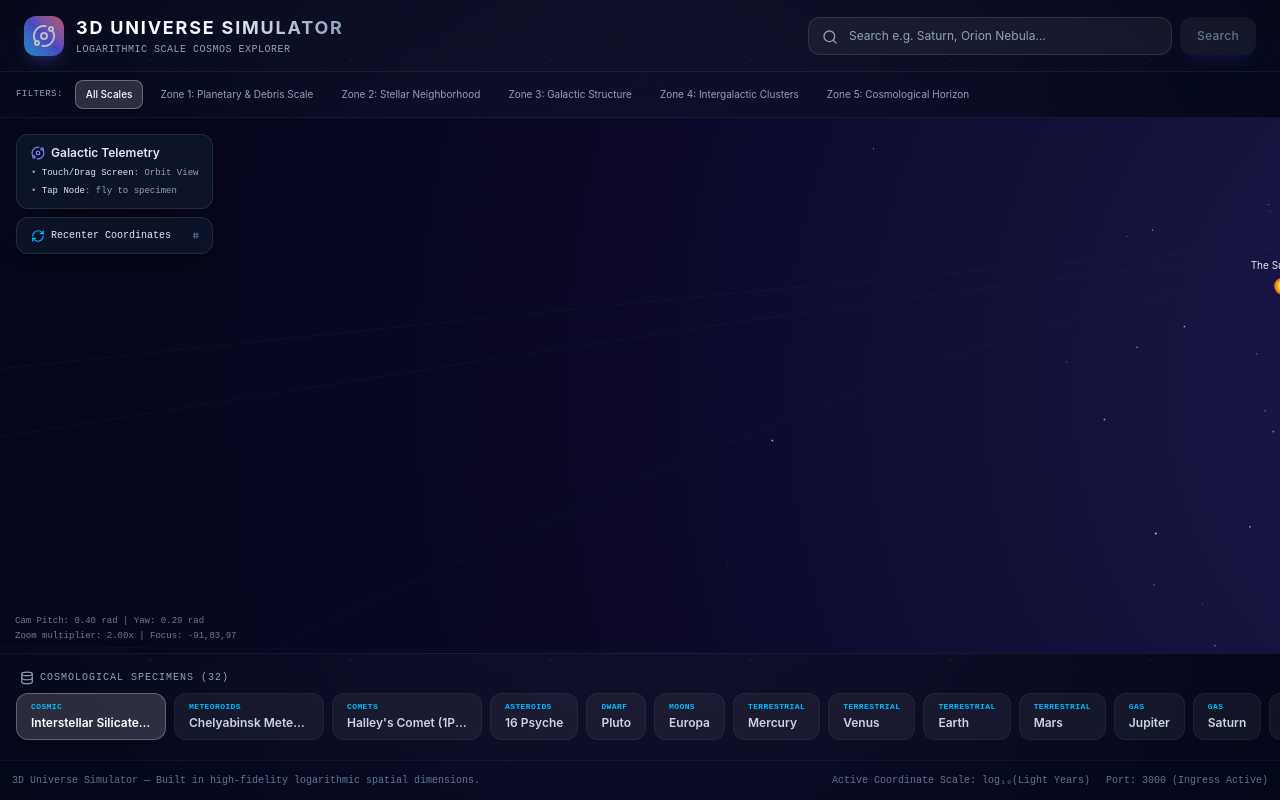
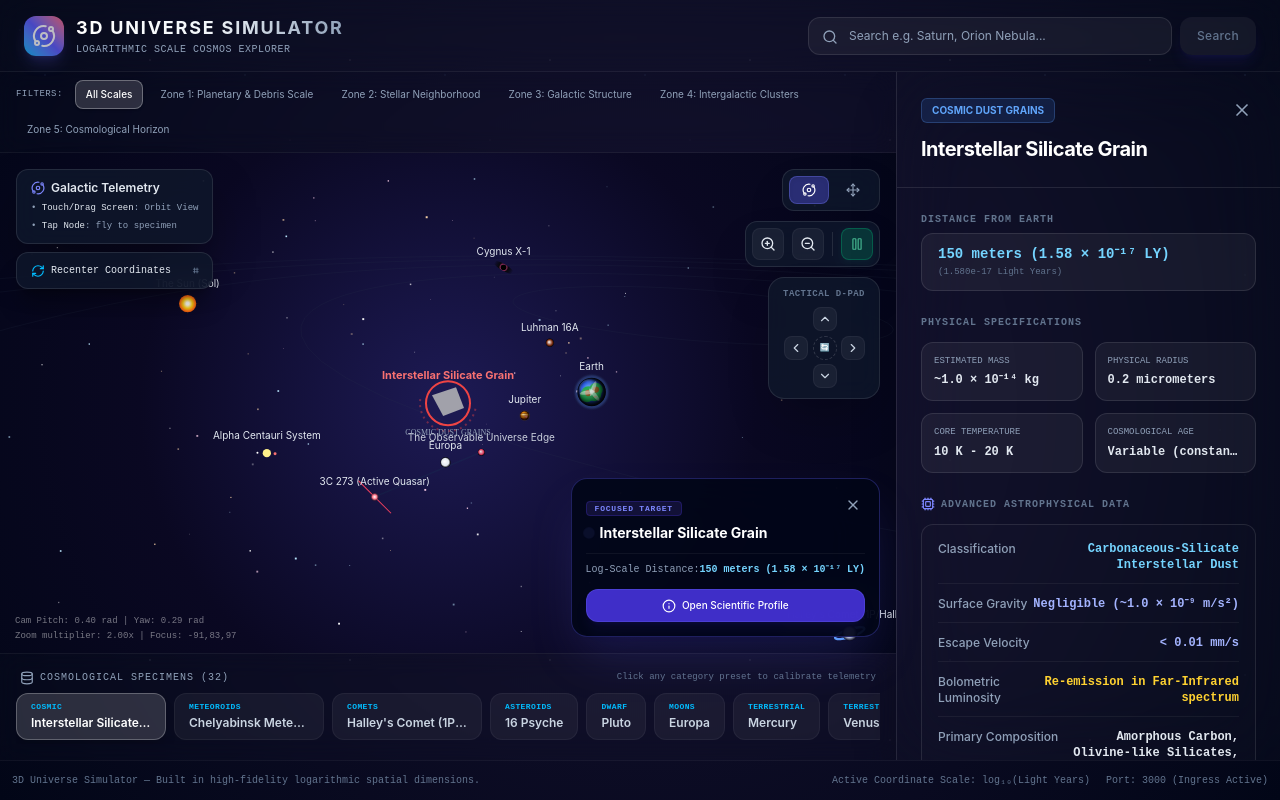
Before and after one commit to Aplut0006/3D-Universe-Simulator, a React (Vite) app: page / in a window 1280 px wide. Built offline with nearby package versions, Linux system fonts and the light colour scheme.

Commit message:
fix(ui): improve layout responsiveness in simulation view
Add min-width constraints and overflow handling to the exploration stage and bottom shelf to prevent layout breaking on narrow viewports.

```diff
--- a/src/App.tsx
+++ b/src/App.tsx
@@ -279,7 +279,7 @@ export default function App() {
         </div>
 
         {/* Central Exploration Stage */}
-        <div className={`flex-1 flex flex-col relative bg-transparent ${activeMobileView === 'simulation' ? 'flex' : 'hidden lg:flex'}`} id="center-stage-container">
+        <div className={`flex-1 min-w-0 flex flex-col relative bg-transparent ${activeMobileView === 'simulation' ? 'flex' : 'hidden lg:flex'}`} id="center-stage-container">
           {/* Scale Magnitude Filter tabs */}
           <div className="bg-white/[0.01] backdrop-blur-md border-b border-white/5 px-4 py-2 flex flex-wrap gap-1.5 items-center shrink-0" id="scale-magnitude-tabs">
             <span className="text-[9px] font-mono text-slate-400 uppercase tracking-wider mr-1.5">Filters:</span>
@@ -414,7 +414,7 @@ export default function App() {
           </div>
 
           {/* Quick preset navigator tray (Bottom shelf) */}
-          <div className="border-t border-white/5 bg-white/[0.01] backdrop-blur-md p-4 flex flex-col gap-2" id="bottom-presets-shelf">
+          <div className="border-t border-white/5 bg-white/[0.01] backdrop-blur-md p-4 flex flex-col gap-2 w-full overflow-hidden shrink-0" id="bottom-presets-shelf">
             <div className="flex items-center justify-between px-1">
               <div className="flex items-center gap-1.5 text-[10px] font-mono text-slate-400 uppercase tracking-widest">
                 <Database className="w-3.5 h-3.5 text-slate-400" />
@@ -424,7 +424,7 @@ export default function App() {
             </div>
 
             {/* Grid of presets */}
-            <div className="flex gap-2 overflow-x-auto pb-1 scrollbar-thin scrollbar-thumb-white/10 scrollbar-track-transparent select-none" id="presets-scroller">
+            <div className="flex gap-2 overflow-x-auto pb-1 scrollbar-thin scrollbar-thumb-white/10 scrollbar-track-transparent select-none w-full" id="presets-scroller">
               {objects.slice(0, 26).map((obj) => (
                 <button
                   key={obj.id}
```
